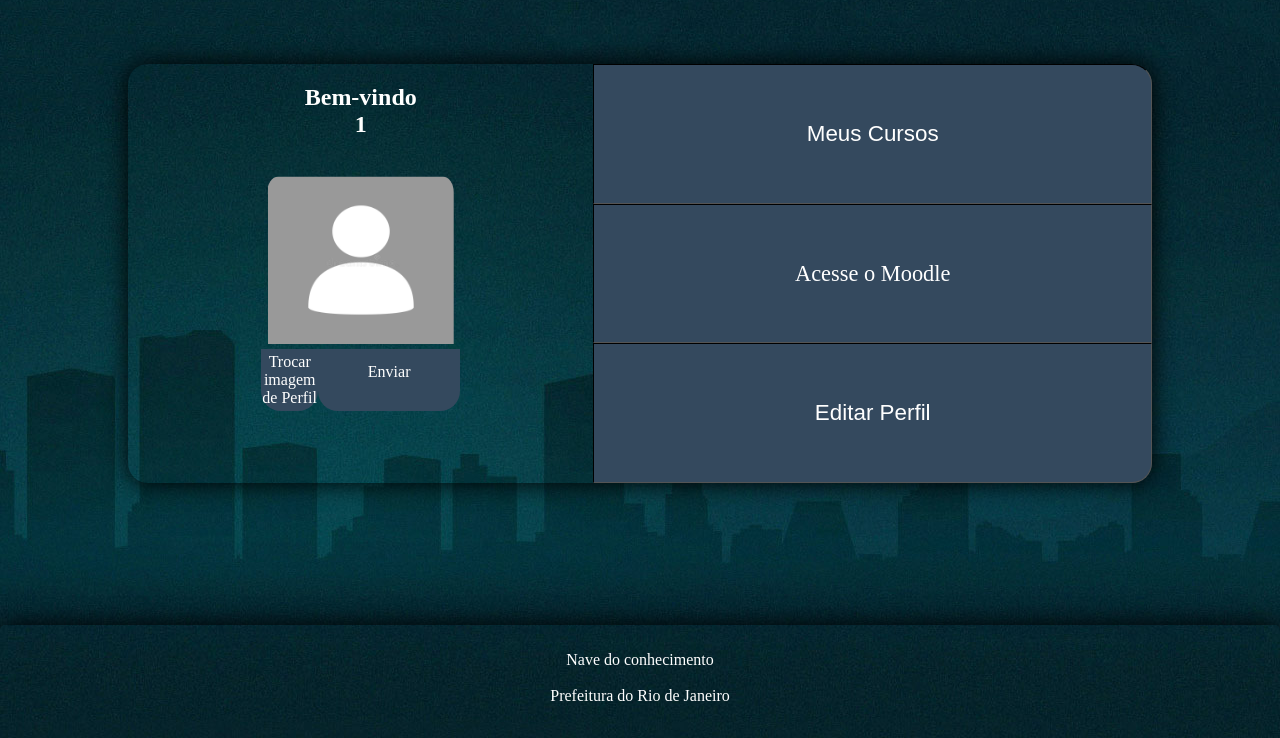
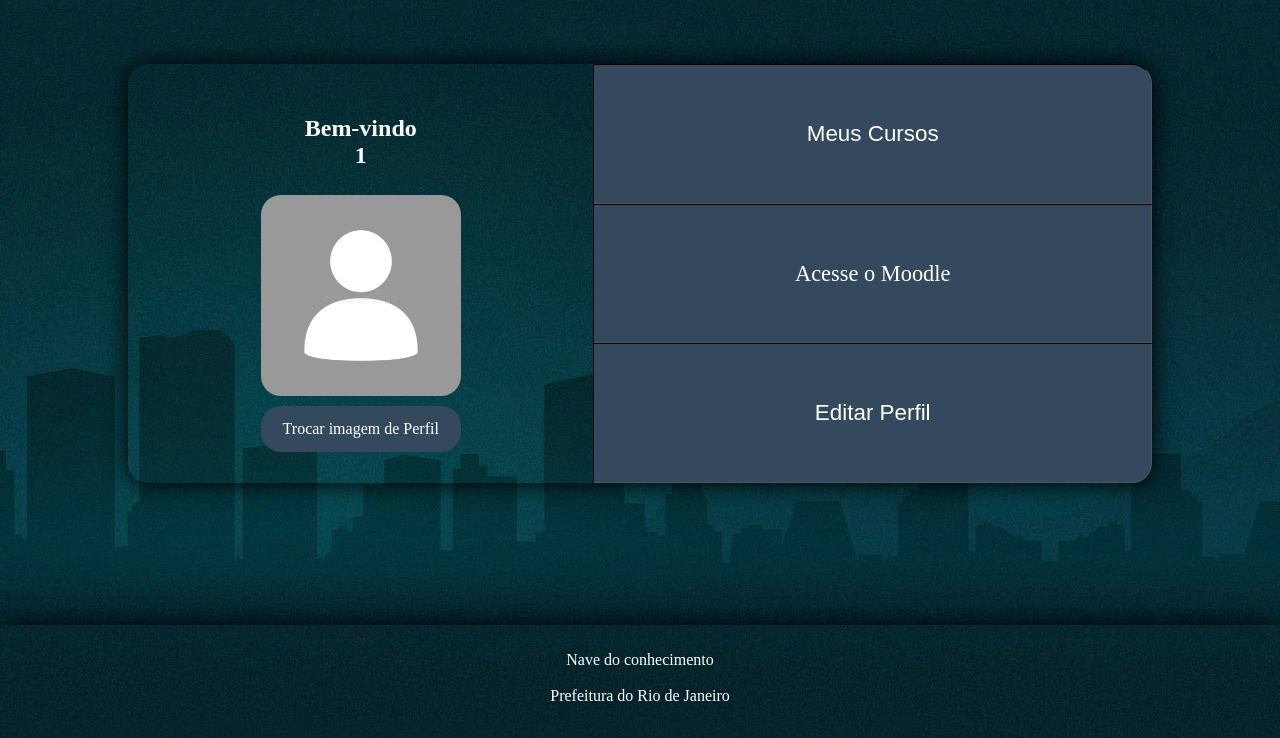
Before and after one commit to subaru3rem/Nave_do_conhecimento, a Flask app: page /user/1 in a window 1280 px wide. Shown: the part 62-800 px from the top of the page. Run offline with Flask 2, Linux system fonts and the light colour scheme.

Commit message:
submit de imagem

```diff
--- a/static/style/style_user.css
+++ b/static/style/style_user.css
@@ -82,37 +82,44 @@ a:visited{
 }
 .apresentação{
   display: flex;
-  flex-direction: column;
   align-items: center;
   text-align: center;
   color: var(--TextoPrincipal);
   width: 50%;
 }
 .apresentação img{
-  border-radius: 20px 20px 0px 0px;
+  border-radius: 20px;
   height: 40%;
-  width: 40%;
-  margin-top: 3%;
-  padding: 1% 2%;
+  width: 100%;
+  margin: 3% 0;
+}
+#div_ap{
+  width: 43%;
+  margin: auto;
 }
 .apresentação form{
-  width: 40%;
+  width: 100%;
 }
 .apresentação input[type="file"], input[type='submit'] {
   display: none;
-}
-.apresentação div{
-  display: flex;
 }
 .apresentação label{
   background-color: var(--cor_primaria);
   width: 100%;
   color: var(--TextoPrincipal);
-  border-radius: 0px 0px 20px 20px;
+  border-radius: 20px;
   display: block;
   padding: 7% 0px;
 }
-
+#label_submit{
+  display: none;
+  width: 21%;
+  padding: 10px 0;
+  margin-right: 10%;
+  align-self: flex-end;
+  margin-bottom: 53%;
+  margin-left: 10px;
+}
 .apresentação button{
   width: 10%;
   height: 5%;
--- a/templates/log_user.html
+++ b/templates/log_user.html
@@ -40,17 +40,17 @@
         </header>
         <section class="destaque">
             <div class="apresentação">
+                <div id="div_ap">
                 <h2>Bem-vindo<br>{{account.capitalize()}}</h2>
                 <img id="img_destaque" src="{{url_for('static', filename='imagens/defaut user.png')}}" alt="">
-                <div>
                 <form id="form" action="{{url_for('img')}}" method="post" enctype="multipart/form-data">
                     <input type="file" id="input_img" name="input_img">
                     <input type="hidden" id='login' name="login" value="{{account}}">
                     <label for="input_img">Trocar imagem de Perfil</label>
                     <input type="submit" id="submit">
                 </form>
-                <label for="submit" id="label_submit">Enviar</label>
                 </div>
+            <label for="submit" id="label_submit">Enviar</label>
             </div>
             <div class="menus">
              <div class="menu_user">
@@ -79,6 +79,9 @@
             var file = new FileReader();
             file.onload = function(e) {
             document.getElementById("img_destaque").src = e.target.result;
+            document.getElementById("label_submit").style.display = "block";
+            document.getElementById("div_ap").style.margin = '0';
+            document.getElementById("div_ap").style.marginLeft = 'auto'
         };
         file.readAsDataURL(this.files[0]);
         }
```
